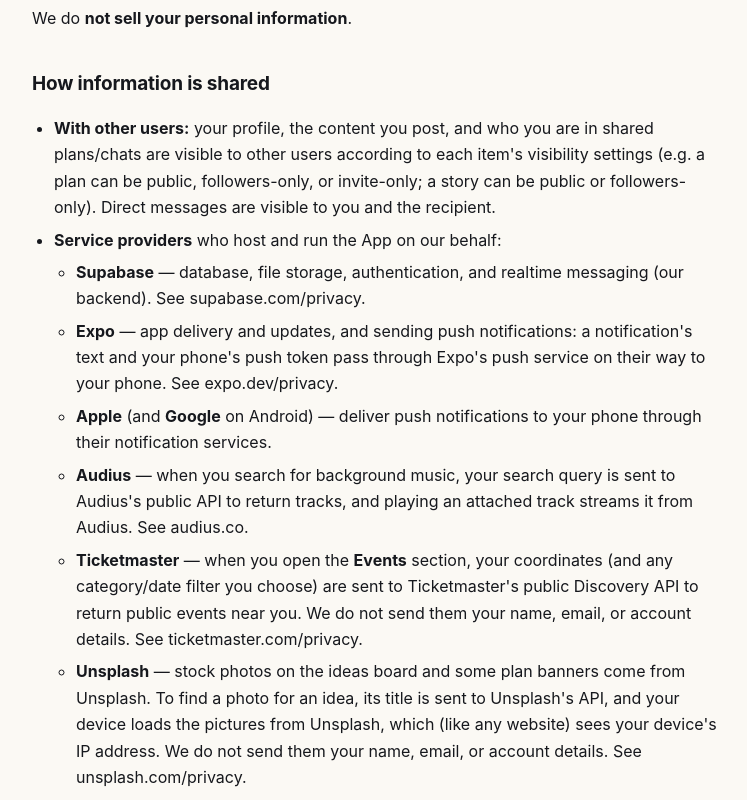
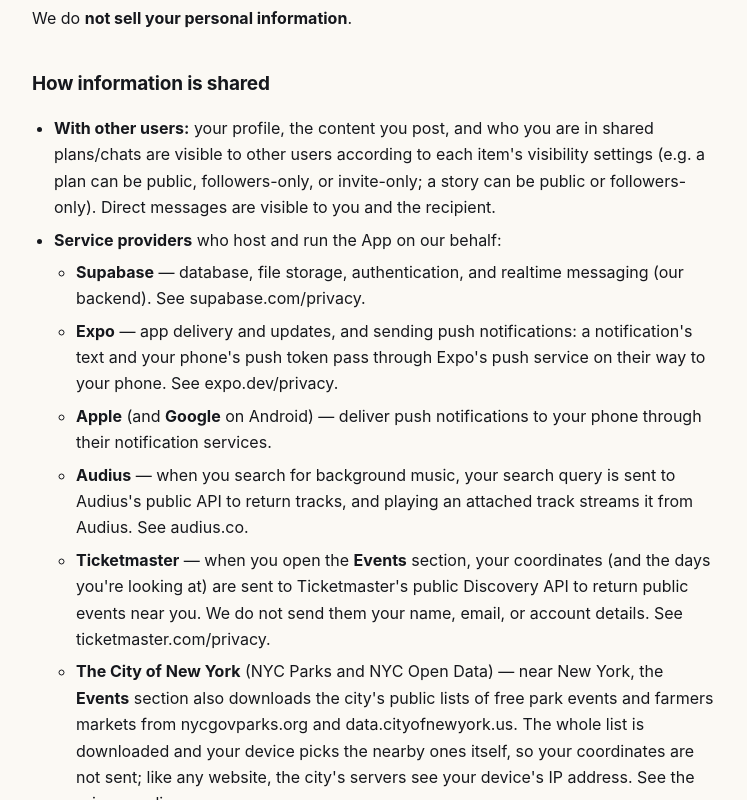
Before and after one commit to lashaoakland/wyvo-legal, a plain HTML site: page privacy-policy.html in a window 1280 px wide. Shown: the part 2000-2800 px from the top of the page, without its empty margins (264-1011 px from the left). Drawn offline with Linux system fonts and the light colour scheme.

Commit message:
Privacy Policy: free events from New York City's open data (2026-11-11)
Near New York, Events also downloads NYC Parks' event list and the
city's farmers markets. The whole list is downloaded and the phone picks
the nearby ones, so no coordinates go to the city. Ticketmaster now gets
the days being looked at, not a category.

Co-Authored-By: Claude Opus 5.5 <noreply@anthropic.com>

```diff
--- a/privacy-policy.html
+++ b/privacy-policy.html
@@ -20,7 +20,7 @@ hr{border:0;border-top:1px solid var(--line);margin:32px 0}
 .card a{text-decoration:none;font-weight:700;font-size:17px}
 .card p{margin:6px 0 0;color:var(--sub);font-size:14px}
 </style></head><body><div class="wrap"><div class="nav"><a href="./">Wyvo</a><a href="./privacy-policy.html">Privacy Policy</a><a href="./terms-of-service.html">Terms of Service</a><a href="./support.html">Support</a></div><h1>Privacy Policy for Wyvo</h1>
-<p><strong>Effective date: November 6, 2026</strong></p>
+<p><strong>Effective date: November 11, 2026</strong></p>
 <p>This Privacy Policy explains how <strong>Lasha Mukhadgverdeli</strong> (&quot;Wyvo,&quot; &quot;we,&quot; &quot;us&quot;) collects, uses, and shares information when you use the Wyvo mobile app (the &quot;App&quot;). By using the App you agree to this Policy.</p>
 <h2>Who this is for</h2>
 <p>Wyvo is a private social app for planning and sharing activities with friends. <strong>You must be 18 or older to use Wyvo.</strong> We do not knowingly collect information from anyone under 18.</p>
@@ -62,7 +62,8 @@ hr{border:0;border-top:1px solid var(--line);margin:32px 0}
 <li><strong>Expo</strong> — app delivery and updates, and sending push notifications: a notification&#x27;s text and your phone&#x27;s push token pass through Expo&#x27;s push service on their way to your phone. See expo.dev/privacy.</li>
 <li><strong>Apple</strong> (and <strong>Google</strong> on Android) — deliver push notifications to your phone through their notification services.</li>
 <li><strong>Audius</strong> — when you search for background music, your search query is sent to Audius&#x27;s public API to return tracks, and playing an attached track streams it from Audius. See audius.co.</li>
-<li><strong>Ticketmaster</strong> — when you open the <strong>Events</strong> section, your coordinates (and any category/date filter you choose) are sent to Ticketmaster&#x27;s public Discovery API to return public events near you. We do not send them your name, email, or account details. See ticketmaster.com/privacy.</li>
+<li><strong>Ticketmaster</strong> — when you open the <strong>Events</strong> section, your coordinates (and the days you&#x27;re looking at) are sent to Ticketmaster&#x27;s public Discovery API to return public events near you. We do not send them your name, email, or account details. See ticketmaster.com/privacy.</li>
+<li><strong>The City of New York</strong> (NYC Parks and NYC Open Data) — near New York, the <strong>Events</strong> section also downloads the city&#x27;s public lists of free park events and farmers markets from nycgovparks.org and data.cityofnewyork.us. The whole list is downloaded and your device picks the nearby ones itself, so your coordinates are not sent; like any website, the city&#x27;s servers see your device&#x27;s IP address. See the privacy policy on nyc.gov.</li>
 <li><strong>Unsplash</strong> — stock photos on the ideas board and some plan banners come from Unsplash. To find a photo for an idea, its title is sent to Unsplash&#x27;s API, and your device loads the pictures from Unsplash, which (like any website) sees your device&#x27;s IP address. We do not send them your name, email, or account details. See unsplash.com/privacy.</li>
 <li><strong>Foursquare</strong> — when you choose a place for a plan, what you search for (for example &quot;karaoke&quot;) and your coordinates are sent to Foursquare&#x27;s Places API to suggest places near you. We do not send them your name, email, or account details. See foursquare.com/legal/privacy.</li>
 </ul></li>
```
